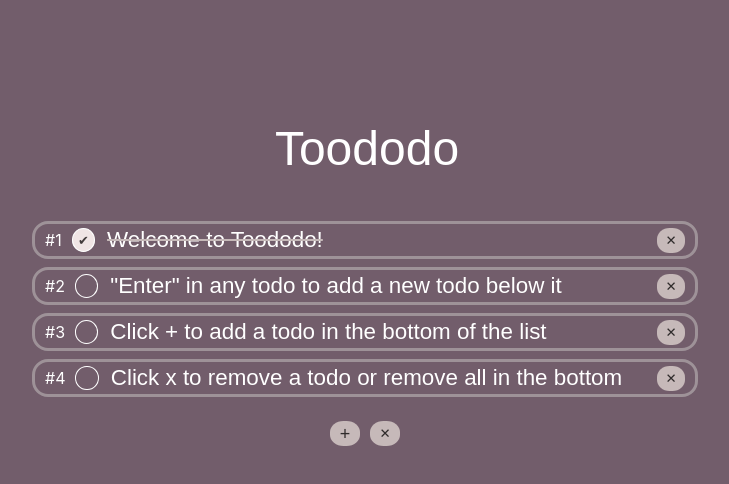
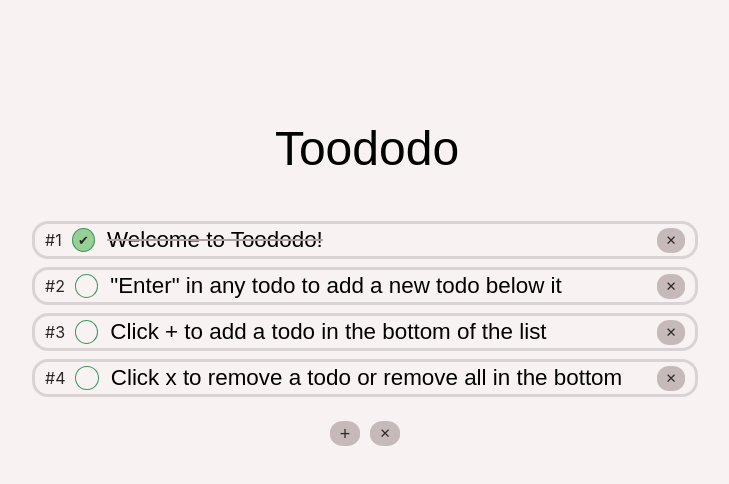
Before and after one commit to ngthing/react-typescript-todo-with-drag-and-drop, a React (Create React App) app: page / in a window 1280 px wide. Shown: the top 484 px of the page, without its empty margins (275-1004 px from the left). Built offline with nearby package versions, Linux system fonts and the light colour scheme.

Commit message:
Update styling - looks fresher!

```diff
--- a/src/App.css
+++ b/src/App.css
@@ -1,5 +1,15 @@
+:root {
+    --background: #f9f2f2;
+    --textColor: rgb(43, 39, 39);
+    --checkboxBorder: #3d9863;
+    --checkboxColor: #6ec26eb5;
+    --white: #ffffff;
+    --todoBorder: #c0bbbb8f;
+}
+
 body {
-    background-color: #725d6b;
+    background-color: var(--background);
+    color: var(--textColor);
     min-height: 100vh;
 }
 
@@ -26,7 +36,7 @@ body {
     flex-direction: column;
     align-items: center;
     justify-content: center;
-    color: white;
+    /* color: white; */
     padding-bottom: 20px;
 }
 
@@ -34,20 +44,20 @@ body {
     display: flex;
     align-items: center;
     margin: 0.25rem 0;
-    border: solid #c0bbbb8f;
+    border: solid var(--todoBorder);
     padding: 2px 10px;
     border-radius: 16px;
     min-width: 50%;
 }
 
 .todo-is-completed .checkbox {
-    color: #433c3c;
-    background: #f0e5e5;
+    /* color: #433c3c; */
+    background: var(--checkboxColor);
 }
 
 .todo-is-completed input {
     text-decoration: line-through;
-    text-decoration-color: #c6b9b9;
+    text-decoration-color: #ada1a1;
     text-decoration-thickness: 2px;
 }
 
@@ -62,23 +72,18 @@ body {
     justify-content: center;
     align-items: center;
     transition: background-color .2s ease-in-out;
-    border: 1px solid #fff;
+    border: 1px solid var(--checkboxBorder);
 }
 
 .checkbox:hover {
-    background: rgba(255, 255, 255, 0.25);
+    background: var(--checkboxColor);
     border: 1px solid rgba(255, 255, 255, 0);
-}
-
-.checkbox-checked {
-    color: #000;
-    background: #fff;
 }
 
 input {
     border: none;
     background: transparent;
-    color: white;
+    /* color: white; */
     font-size: 1.4rem;
     outline: none;
     width: 100%;
```
